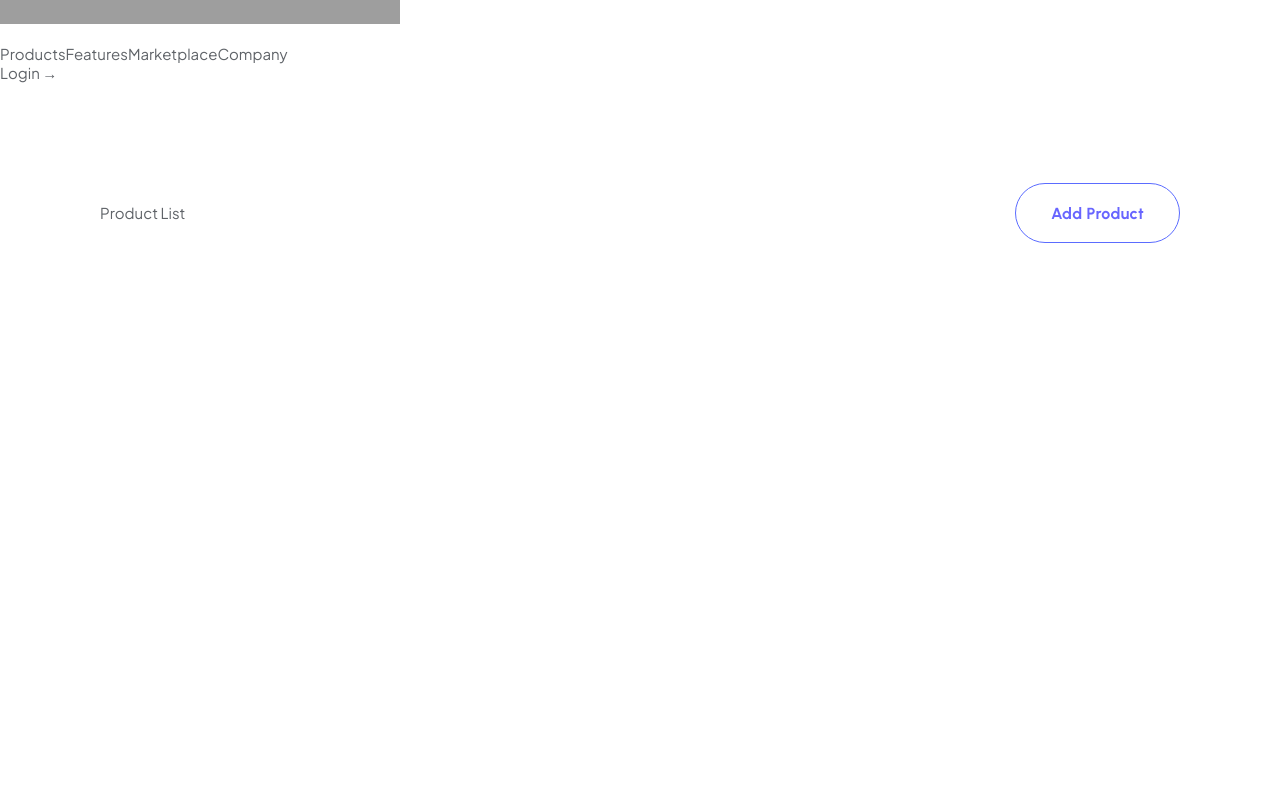
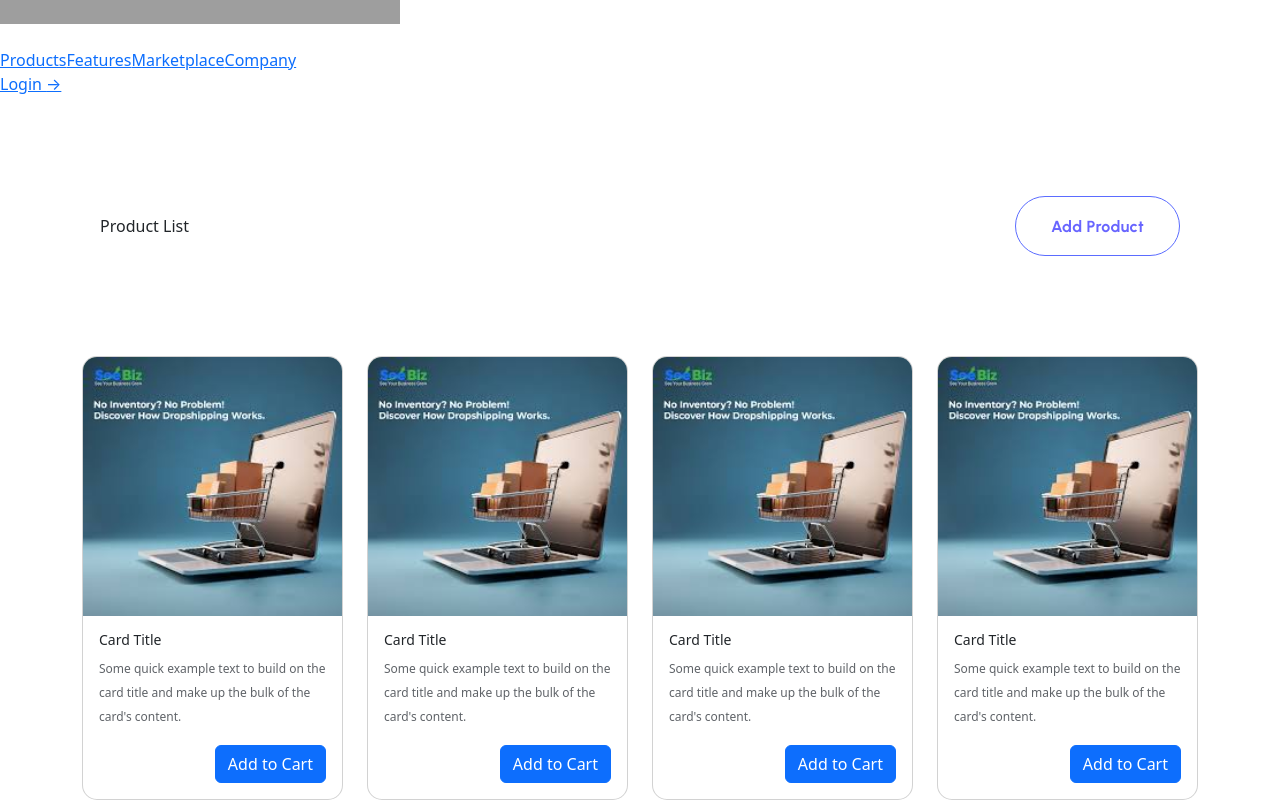
Before and after one commit to majidali925/temu, a Next.js app: page /products in a window 1280 px wide. Shown: the part 276-1076 px from the top of the page. Before the commit the page ends 800 px from the top, so only its background shows below. Built offline with nearby package versions, Linux system fonts and the light colour scheme; no server answers; grey boxes are pictures that could not be loaded.

Commit message:
wip:product listing added in product page

```diff
--- a/package.json
+++ b/package.json
@@ -11,11 +11,13 @@
   "dependencies": {
     "axios": "^1.7.9",
     "bcrypt": "^5.1.1",
+    "bootstrap": "^5.3.3",
     "dotenv": "^16.4.5",
     "mongoose": "^8.6.3",
     "next": "14.2.9",
     "next-auth": "^4.24.7",
     "react": "^18",
+    "react-bootstrap": "^2.10.6",
     "react-dom": "^18",
     "react-hook-form": "^7.53.0",
     "react-hot-toast": "^2.4.1",
--- /dev/null
+++ b/src/app/(private)/products/addproduct/ProductListing.js
@@ -0,0 +1,25 @@
+import { ProductCard } from "@/app/components/ProductCard";
+import { Col, Container, Row } from "react-bootstrap";
+
+const ProductListing = () => {
+  return (
+    <Container>
+      <Row style={{ justifyContent: "flex-start" }} fluid>
+        <Col>
+          <ProductCard />
+        </Col>
+        <Col>
+          <ProductCard />
+        </Col>
+        <Col>
+          <ProductCard />
+        </Col>
+        <Col>
+          <ProductCard />
+        </Col>
+      </Row>
+    </Container>
+  );
+};
+
+export default ProductListing;
--- a/src/app/(private)/products/page.js
+++ b/src/app/(private)/products/page.js
@@ -1,18 +1,24 @@
+import { ProductCard } from "@/app/components/ProductCard";
 import { routeNames } from "@/app/constants";
 import Link from "next/link";
 import React from "react";
+import ProductListing from "./addproduct/ProductListing";
 
 export default function Products() {
   return (
+    <>
       <div className="products-container">
         <div>Product List</div>
         <Link
           className="tp-btn-border tp-btn-hover alt-color-black"
-        href={routeNames.ADD_PRODUCT}
-      >
+          href={routeNames.ADD_PRODUCT}>
           <span>Add Product</span>
           <b></b>
         </Link>
       </div>
+      <div>
+        <ProductListing />
+      </div>
+    </>
   );
 }
--- /dev/null
+++ b/src/app/components/ProductCard.js
@@ -0,0 +1,31 @@
+"use client";
+import Image from "next/image";
+import Button from "react-bootstrap/Button";
+import Card from "react-bootstrap/Card";
+import cardimage from "../../../public/img/productImage.jpg";
+import { Toast } from "../shared/Toast";
+
+export const ProductCard = () => {
+  return (
+    <Card style={{ borderRadius: "15px", overflow: "hidden" }}>
+      <Image
+        src={cardimage}
+        width={150}
+        height={145}
+        style={{ width: "100%", height: "auto", objectFit: "cover" }}
+      />
+      <Card.Body>
+        <Card.Title style={{ fontSize: "14px" }}>Card Title</Card.Title>
+        <Card.Text style={{ fontSize: "12px" }}>
+          Some quick example text to build on the card title and make up the
+          bulk of the card's content.
+        </Card.Text>
+        <Button
+          style={{ float: "right" }}
+          onClick={() => Toast({ message: "Product added to Cart" })}>
+          Add to Cart
+        </Button>
+      </Card.Body>
+    </Card>
+  );
+};
--- a/src/app/layout.js
+++ b/src/app/layout.js
@@ -4,6 +4,7 @@ import "../style/index.scss";
 import Header from "./components/header";
 import { SessionWrapper } from "./components/sessionWrapper";
 import { Toaster } from "react-hot-toast";
+import "bootstrap/dist/css/bootstrap.min.css";
 
 const geistSans = localFont({
   src: "./fonts/GeistVF.woff",
@@ -25,8 +26,7 @@ export default function RootLayout({ children }) {
   return (
     <html lang="en">
       <body
-        className={`${geistSans.variable} ${geistMono.variable} antialiased`}
-      >
+        className={`${geistSans.variable} ${geistMono.variable} antialiased`}>
         <Toaster />
         <SessionWrapper>
           <Header />
--- a/src/app/page.js
+++ b/src/app/page.js
@@ -1,4 +1,5 @@
 "use client";
+import "bootstrap/dist/css/bootstrap.min.css";
 
 import { useSession } from "next-auth/react";
 
```
Also changed, not shown: src/lib/db.js (deleted, +0 -13 lines), src/models/userModel.js (deleted, +0 -25 lines), public/img/productImage.jpg (added), 1 other file (tests, documents, lock files or other folders). Lines whose indentation alone changed are shown as unchanged.
